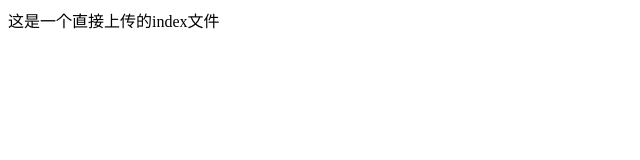
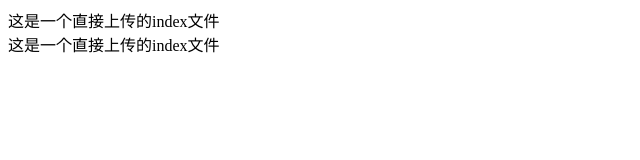
Before and after one commit to z1320785163/test1, a plain HTML site: page index.html in a window 1280 px wide. Shown: the whole page, without its empty margins (0-640 px from the left). Drawn offline with Linux system fonts and the light colour scheme.

Commit message:
index.html

```diff
--- a/index.html
+++ b/index.html
@@ -7,5 +7,6 @@
 </head>
 <body>
     这是一个直接上传的index文件
+    <div> 这是一个直接上传的index文件</div>
 </body>
 </html>
```
